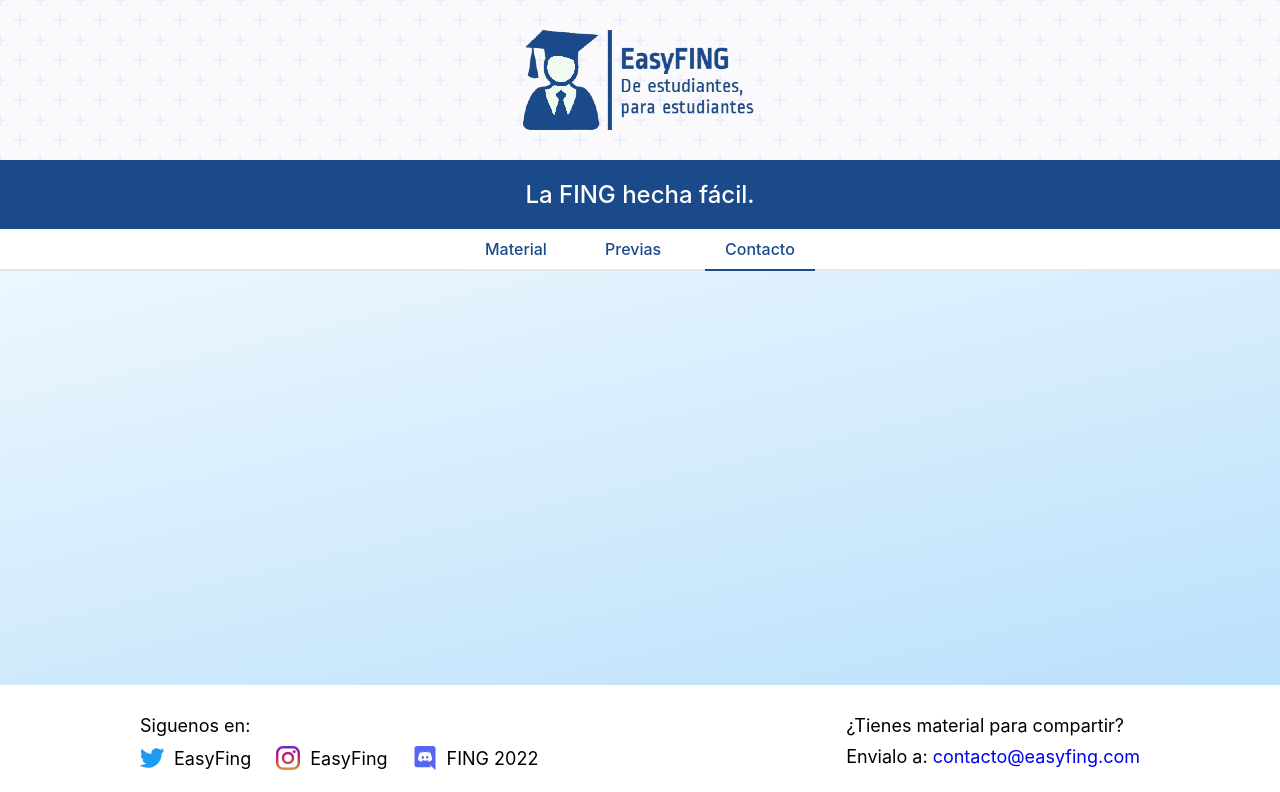
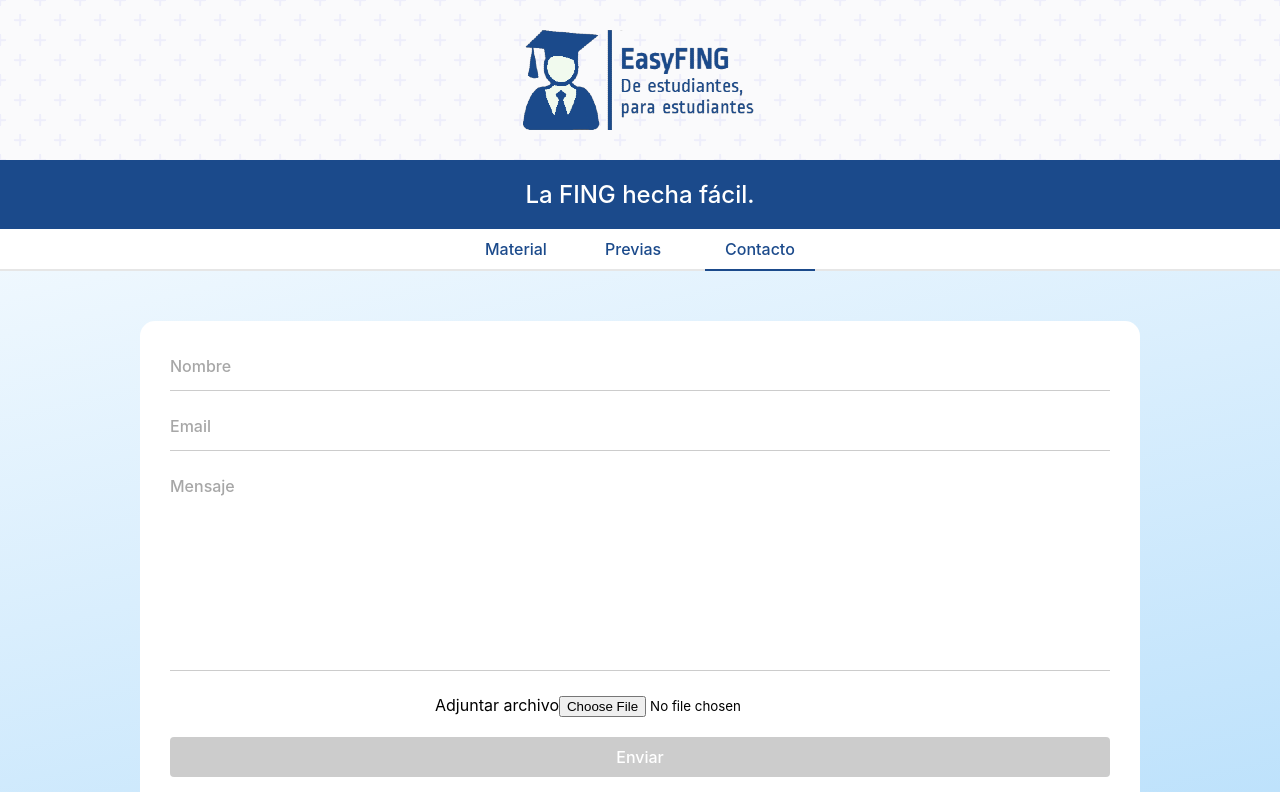
Before and after one commit to sebas-pena/easy-fing-rebrand, a React (Create React App) app: page /contacto in a window 1280 px wide. Shown: the top 792 px of the page. Built offline with nearby package versions, Linux system fonts and the light colour scheme.

Commit message:
avance pagina contacto

```diff
--- /dev/null
+++ b/src/components/ContactForm.jsx
@@ -0,0 +1,35 @@
+import { useState, useEffect, useRef } from "react"
+
+const ContactForm = () => {
+	const [disableSubmit, setDisableSubmit] = useState(true)
+	return (
+		<div className="contact-form__ctn">
+			<form className="contact-form">
+				<div className="contact-form__input-ctn">
+					<label htmlFor="name">Nombre</label>
+					<input id="name" type="text" />
+				</div>
+				<div className="contact-form__input-ctn">
+					<label htmlFor="email">Email</label>
+					<input id="email" type="text" />
+				</div>
+				<div className="contact-form__input-ctn">
+					<label htmlFor="message">Mensaje</label>
+					<textarea id="message" />
+				</div>
+				<div className="contact-form__file-input-ctn">
+					<label htmlFor="file">Adjuntar archivo</label>
+					<input id="file" type="file" />
+				</div>
+				<input
+					className="contact-form__submit"
+					type="submit"
+					value="Enviar"
+					{...(disableSubmit ? { disabled: true } : {})}
+				/>
+			</form>
+		</div>
+	)
+}
+
+export default ContactForm
--- a/src/pages/ContactPage.jsx
+++ b/src/pages/ContactPage.jsx
@@ -1,5 +1,11 @@
+import ContactForm from "../components/ContactForm"
+
 const ContactPage = () => {
-	return <div></div>
+	return (
+		<>
+			<ContactForm />
+		</>
+	)
 }
 
 export default ContactPage
--- a/src/styles/base.css
+++ b/src/styles/base.css
@@ -14,6 +14,7 @@ html, body {
   flex-direction: column;
   min-height: 100vh;
   background: linear-gradient(167deg, #ffffff 0%, #b3ddfb 100%);
+
 }
 
 ul, ol {
@@ -22,6 +23,15 @@ ul, ol {
 
 a:link{
   text-decoration: none;
+}
+
+input, textarea{
+  border: none;
+}
+
+input:focus-visible,
+textarea:focus-visible{
+  outline:none;
 }
 
 .pages-ctn{
--- a/src/styles/components/cardGallery.css
+++ b/src/styles/components/cardGallery.css
@@ -4,7 +4,6 @@
   border-radius: 10px;
   border: 1px solid #cdcdcd;
   background-color: #ffffff;
-  padding-bottom: 20px;
 }
 
 .card-gallery__top{
--- /dev/null
+++ b/src/styles/components/contactForm.css
@@ -0,0 +1,69 @@
+.contact-form__ctn{
+  flex: 1 0 0 ;
+  max-width: 1000px;
+  width: 100%;
+}
+.contact-form{
+  display:flex;
+  flex-direction:column;
+  align-items:center;
+  gap:20px;
+  width: 100%;
+  background-color: #fff;
+  border-radius: 15px;
+  padding: 30px;
+}
+
+.contact-form__input-ctn{
+  position: relative;
+  flex: 1;
+  width: 100%
+}
+
+.contact-form__input-ctn >label{
+  position: absolute;
+  top: 5px;
+  font-weight: 500;
+  color:rgb(167, 167, 167);
+  transition: all .3s ease-in-out;
+}
+
+.contact-form__input-ctn:focus-within > label{
+  color:#1b4a8b;
+  top: -10px;
+
+}
+
+.contact-form__input-ctn >   input{
+  width: 100%;
+  height: 40px;
+  border-bottom: 1px solid #ccc;
+  padding-top: 5px;
+  font-size:16px
+}
+
+.contact-form__input-ctn >  textarea{
+  width: 100%;
+  height: 200px;
+  resize: none;
+  padding-top: 10px;
+  border-bottom: 1px solid #ccc;
+}
+
+.contact-form__submit{
+  width: 100%;
+  height: 40px;
+  border: none;
+  background-color: #1b4a8b;
+  color: #fff;
+  font-size: 16px;
+  font-weight: 500;
+  cursor: pointer;
+  transition: all .3s ease-in-out;
+  border-radius: 4px;
+}
+
+.contact-form__submit[disabled]{
+  background-color: #ccc;
+  cursor: not-allowed;
+}
--- a/src/styles/styles.css
+++ b/src/styles/styles.css
@@ -15,5 +15,6 @@
 @import "./components/cardGallery.css";
 @import "./components/tools.css";
 @import "./components/socialNetworksList.css";
+@import "./components/contactForm.css";
 
 /* PAGES */
```
